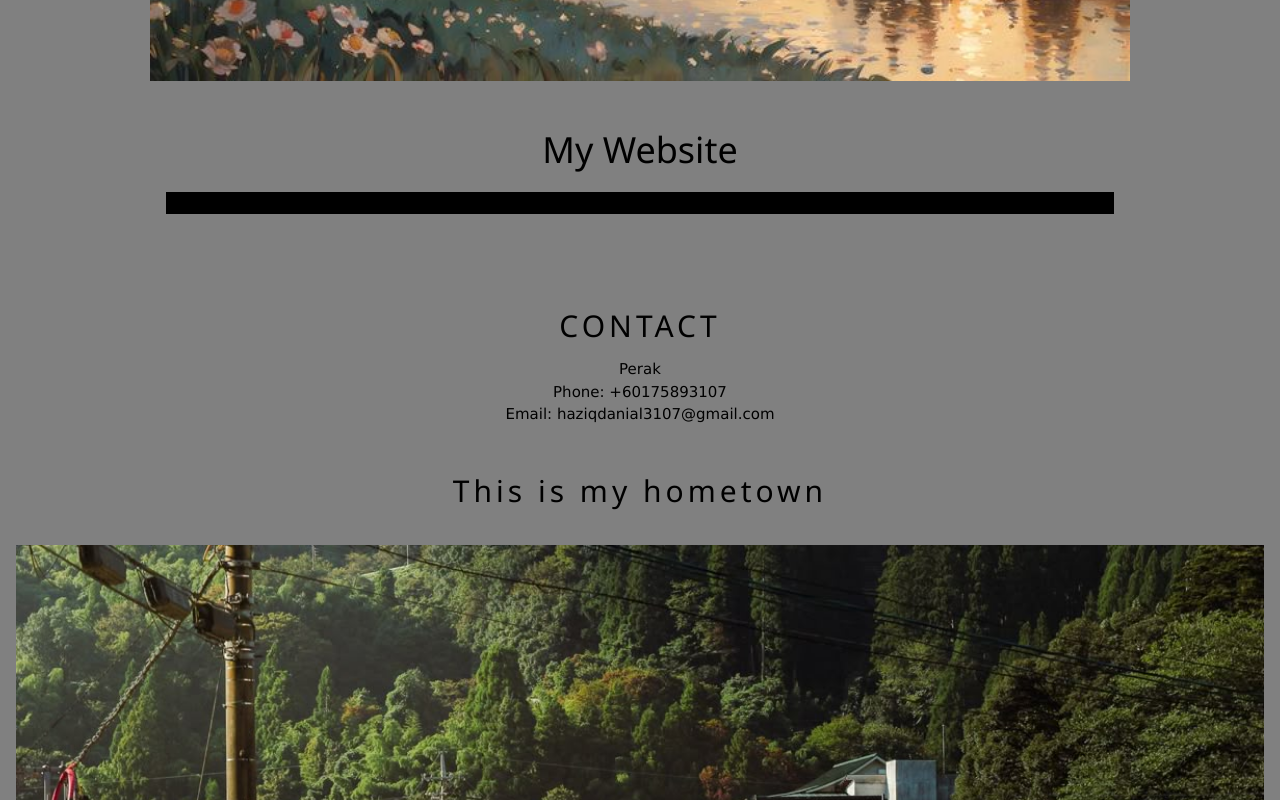
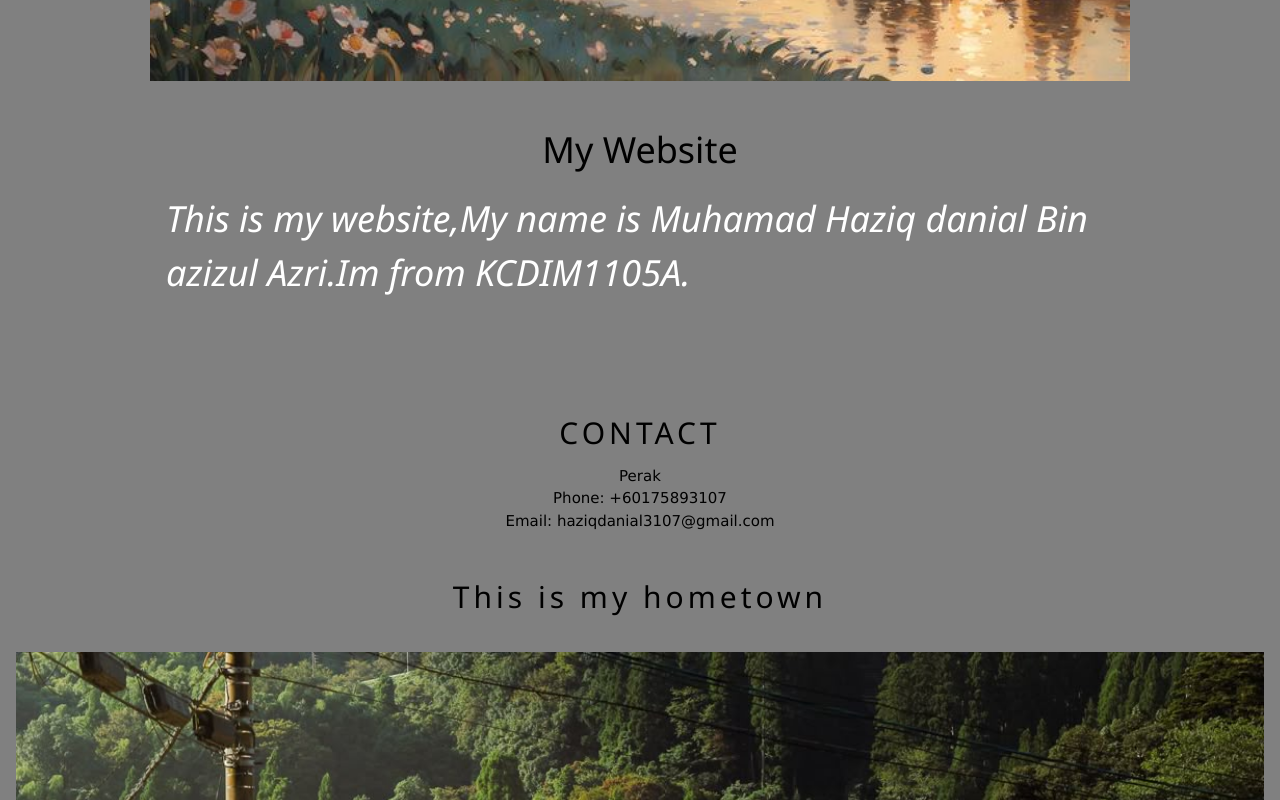
Before and after one commit to HaziqDanial1/Individual-Assignment, a plain HTML site: page index.html in a window 1280 px wide. Shown: the part 1765-2565 px from the top of the page. Drawn offline with nearby package versions, Linux system fonts and the light colour scheme; a script that the page names is missing.

Commit message:
Update index.html

```diff
--- a/index.html
+++ b/index.html
@@ -29,7 +29,8 @@ w3.slideshow(".slides", 1500);
 <!-- About -->
 <div id="about" class="w3-container w3-padding-32">
 <h1 class="w3-center">My Website</h1>
-<i><p style="background-color:black;">This is my website,My name is Muhamad Haziq danial Bin azizul Azri.Im from KCDIM1105A.</p></i>
+<i><p style="background-color:black;">
+       <h1 class="white-text">This is my website,My name is Muhamad Haziq danial Bin azizul Azri.Im from KCDIM1105A.</p></i>
 </div>
 <style>
     .white-text {
```
